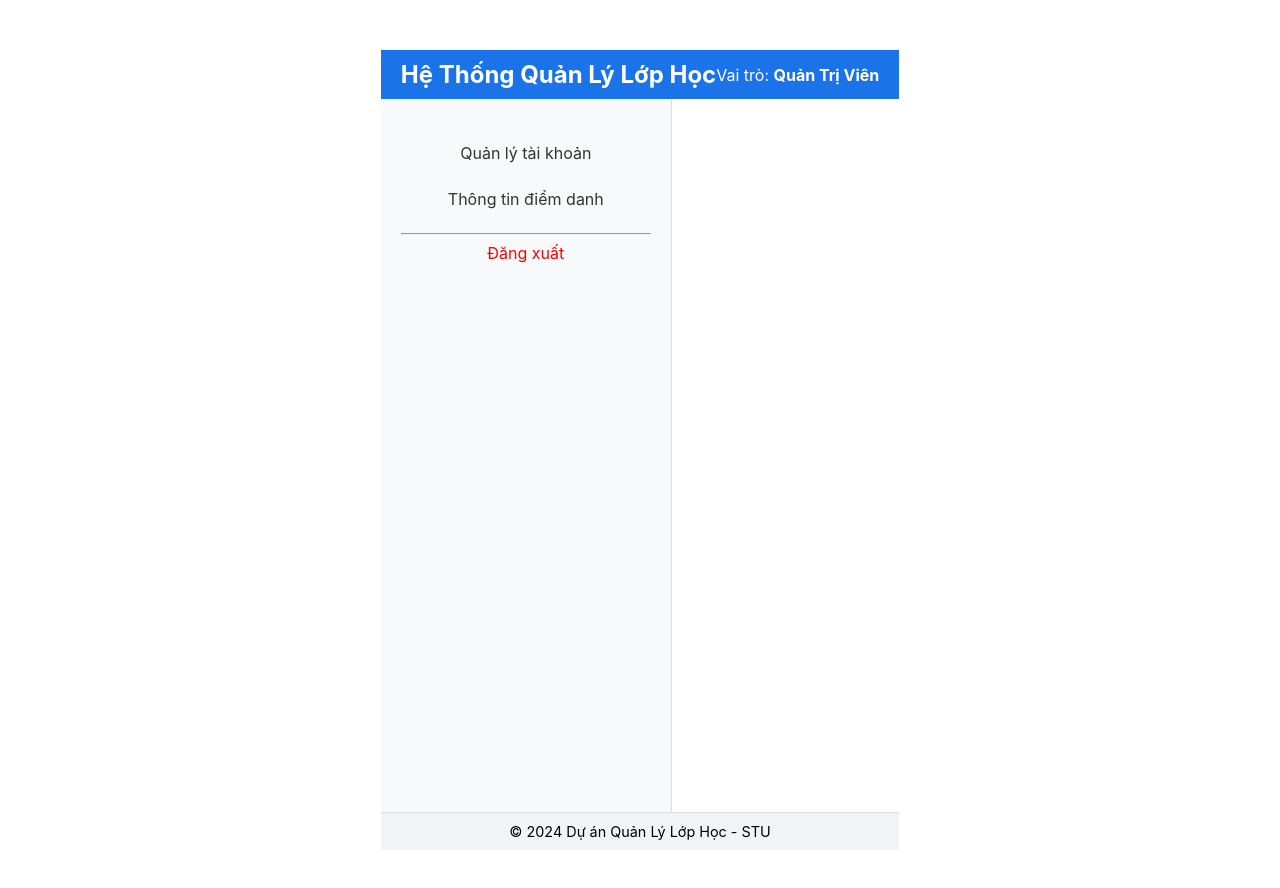
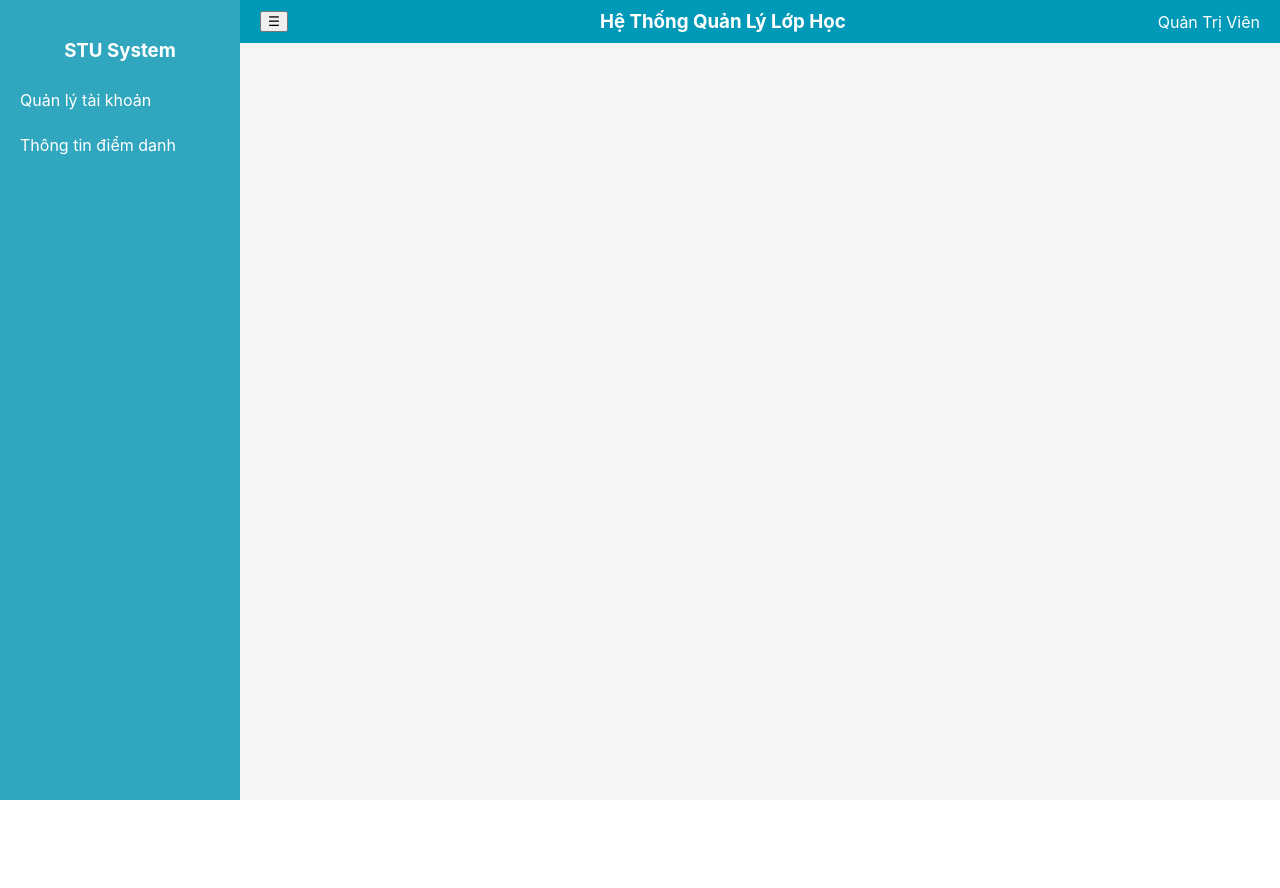
Before and after one commit to TranChiThien052/QuanLyLopHoc, a React (Create React App) app in the folder frontend/: page /admin in a window 1280 px wide. Shown: the top 888 px of the page. After the commit the page ends 800 px from the top, so only its background shows below. Built offline with nearby package versions, Linux system fonts and the light colour scheme.

Commit message:
setup cấu trúc fe:bổ sung header và sidebar cơ bản

```diff
--- a/frontend/src/App.js
+++ b/frontend/src/App.js
@@ -3,9 +3,9 @@ import AppRoutes from './routes/AppRoutes';
 
 function App() {
   return (
-    <div className="App">
+    <>
       <AppRoutes />
-    </div>
+    </>
   );
 }
 
--- a/frontend/src/layouts/MainLayout.jsx
+++ b/frontend/src/layouts/MainLayout.jsx
@@ -1,15 +1,16 @@
-import React from 'react';
-import { useLocation, Link, Outlet } from 'react-router-dom';
+import { useState } from "react";
+import { NavLink, Outlet, useLocation } from "react-router-dom";
 
-const MainLayout = () => {
+export default function MainLayout() {
   const location = useLocation();
   const path = location.pathname;
+  const [collapsed, setCollapsed] = useState(false);
 
   let menuItems = [];
   let roleTitle = "";
 
-  // Xác định menu dựa trên URL
-  if (path.startsWith('/student')) {
+  // 🔥 Logic từ MainLayout
+  if (path.startsWith("/student")) {
     roleTitle = "Sinh Viên";
     menuItems = [
       { label: "Dashboard", path: "/student/dashboard" },
@@ -17,7 +18,7 @@ const MainLayout = () => {
       { label: "Điểm danh", path: "/student/attendance" },
       { label: "Lịch sử điểm danh", path: "/student/attendance-history" },
     ];
-  } else if (path.startsWith('/teacher')) {
+  } else if (path.startsWith("/teacher")) {
     roleTitle = "Giảng Viên";
     menuItems = [
       { label: "Thông tin cá nhân", path: "/teacher/profile" },
@@ -25,7 +26,7 @@ const MainLayout = () => {
       { label: "Quản lý điểm danh", path: "/teacher/attendance" },
       { label: "Thống kê", path: "/teacher/statistics" },
     ];
-  } else if (path.startsWith('/admin')) {
+  } else if (path.startsWith("/admin")) {
     roleTitle = "Quản Trị Viên";
     menuItems = [
       { label: "Quản lý tài khoản", path: "/admin/accounts" },
@@ -34,70 +35,72 @@ const MainLayout = () => {
   }
 
   return (
-    <div style={{ minHeight: '100vh', display: 'flex', flexDirection: 'column' }}>
-      {/* HEADER */}
-      <header style={{
-        backgroundColor: '#1a73e8',
-        color: 'white',
-        padding: '10px 20px',
-        display: 'flex',
-        justifyContent: 'space-between',
-        alignItems: 'center'
-      }}>
-        <h2 style={{ margin: 0 }}>Hệ Thống Quản Lý Lớp Học</h2>
-        <span>Vai trò: <strong>{roleTitle}</strong></span>
-      </header>
+    <div style={{ display: "flex", height: "100vh", width: "100%" }}>
 
-      <div style={{ display: 'flex', flex: 1 }}>
-        {/* SIDEBAR / MENU */}
-        <nav style={{
-          width: '250px',
-          backgroundColor: '#f8f9fa',
-          borderRight: '1px solid #ddd',
-          padding: '20px'
-        }}>
-          <ul style={{ listStyle: 'none', padding: 0 }}>
-            {menuItems.map((item) => (
-              <li key={item.path} style={{ marginBottom: '10px' }}>
-                <Link
-                  to={item.path}
-                  style={{
-                    textDecoration: 'none',
-                    color: path === item.path ? '#1a73e8' : '#333',
-                    fontWeight: path === item.path ? 'bold' : 'normal',
-                    display: 'block',
-                    padding: '8px',
-                    borderRadius: '4px',
-                    backgroundColor: path === item.path ? '#e8f0fe' : 'transparent'
-                  }}
-                >
-                  {item.label}
-                </Link>
-              </li>
-            ))}
-          </ul>
-          <hr />
-          <Link to="/" style={{ color: 'red', textDecoration: 'none' }}>Đăng xuất</Link>
+      {/* SIDEBAR */}
+      <aside
+        style={{
+          width: collapsed ? "70px" : "220px",
+          backgroundColor: "#31A7BF",
+          color: "white",
+          transition: "0.3s",
+          padding: "20px 10px"
+        }}
+      >
+        <h3 style={{ textAlign: "center" }}>
+          {collapsed ? "STU" : "STU System"}
+        </h3>
+
+        <nav>
+          {menuItems.map((item) => (
+            <NavLink
+              key={item.path}
+              to={item.path}
+              style={({ isActive }) => ({
+                display: "block",
+                padding: "10px",
+                margin: "5px 0",
+                borderRadius: "6px",
+                textDecoration: "none",
+                color: "white",
+                backgroundColor: isActive ? "#0099B8" : "transparent",
+                fontWeight: isActive ? "bold" : "normal"
+              })}
+            >
+              {collapsed ? item.label[0] : item.label}
+            </NavLink>
+          ))}
         </nav>
+      </aside>
 
-        {/* MAIN CONTENT */}
-        <main style={{ flex: 1, padding: '20px', backgroundColor: '#fff' }}>
+      {/* MAIN */}
+      <div style={{ flex: 1, display: "flex", flexDirection: "column" }}>
+
+        {/* HEADER */}
+        <header
+          style={{
+            backgroundColor: "#0099B8",
+            color: "white",
+            padding: "10px 20px",
+            display: "flex",
+            justifyContent: "space-between",
+            alignItems: "center"
+          }}
+        >
+          <button onClick={() => setCollapsed(!collapsed)}>
+            ☰
+          </button>
+
+          <h3 style={{ margin: 0 }}>Hệ Thống Quản Lý Lớp Học</h3>
+
+          <span>{roleTitle}</span>
+        </header>
+
+        {/* CONTENT */}
+        <main style={{ padding: "20px", background: "#f5f5f5", flex: 1 }}>
           <Outlet />
         </main>
       </div>
-
-      {/* FOOTER */}
-      <footer style={{
-        textAlign: 'center',
-        padding: '10px',
-        backgroundColor: '#f1f3f4',
-        borderTop: '1px solid #ddd',
-        fontSize: '0.9rem'
-      }}>
-        © 2024 Dự án Quản Lý Lớp Học - STU
-      </footer>
     </div>
   );
-};
-
-export default MainLayout;
+}
```
